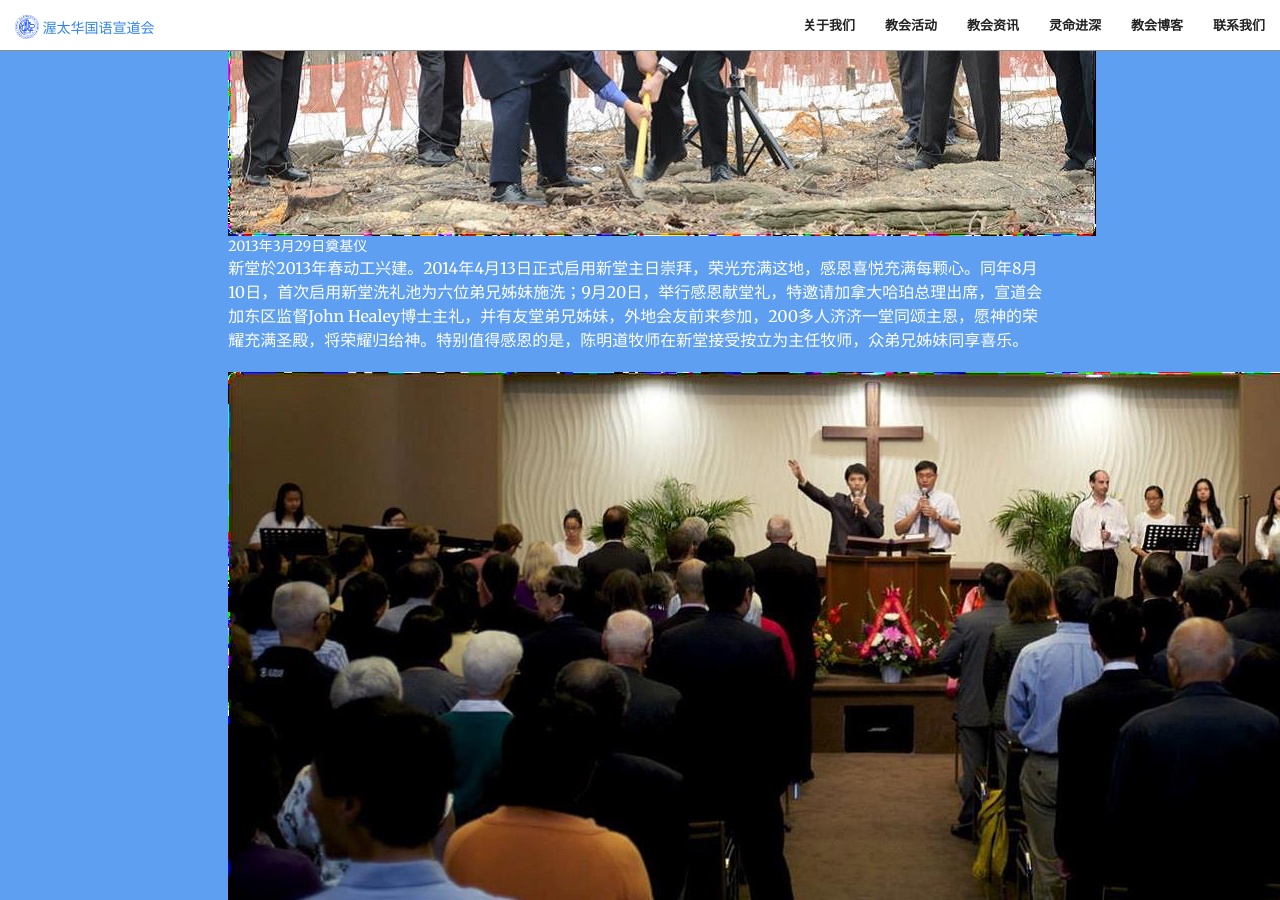
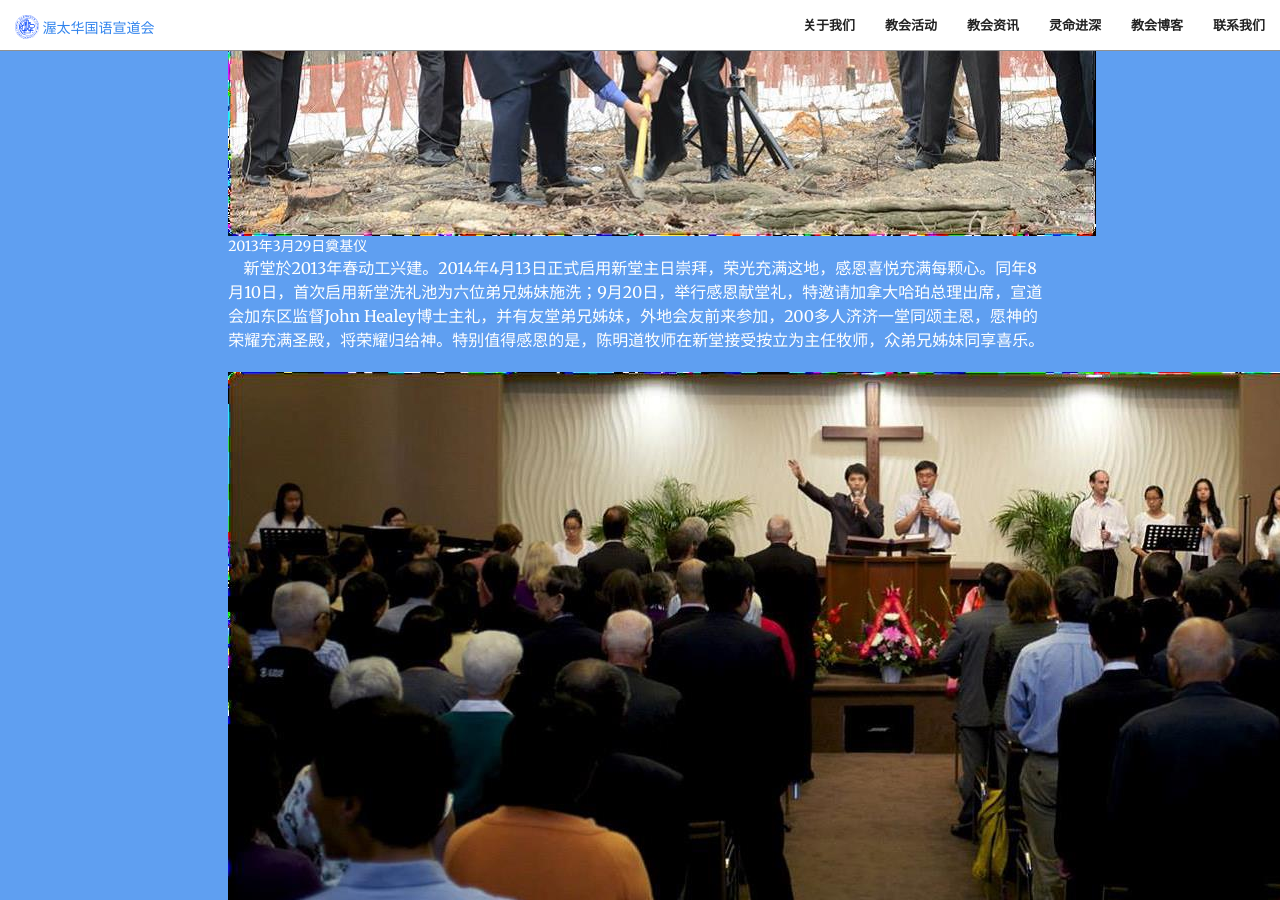
Before and after one commit to JonasYow/ottawaomac, a Jekyll site: the page built from history.md, in a window 1280 px wide and 900 px high, scrolled down 5865 px. Built offline with Jekyll 4.4.1, drawn with Linux system fonts in a browser that asks for light colours.

Commit message:
Add space between images and words

```diff
--- a/history.md
+++ b/history.md
@@ -1,56 +1,57 @@
 ---
 title: 我们的历史
 layout: post
-image: OMAC_sketch_2.jpg
 ---
 
 ## 一 胚胎初成 （1995 – 1998）
 
 渥太华国语宣道会成立于1995年9月10日。首任主任牧师张福成牧师于母会渥太华华人宣道会开始国语事工，1995年正式设立新堂渥太华国语宣道会。
-
-
+&nbsp;
+&nbsp;
 {% include image_history.html url='/img/history/h1.jpg' description="1995年9月国宣在圣公会第一次主日崇拜" %}
 
 
 ## 二 初步成长 （1998 – 2000）
 
 1998年简国庆牧师兼任宣道会顾问牧师，义务至国宣讲道主持圣餐。
-
+&nbsp;
+&nbsp;
 {% include image_history.html url='/img/history/h2.jpg' description='简国庆牧师（顾问牧师）及会友' %}
 
 ## 三 健壮成长  （2001 – 2014）
 
 2001-2004年黄沐明牧师担任主任牧师。教会小组迅速增长，学生事工兴旺，教会祷告会人数，主日学人数大大增加。
-
-
+&nbsp;
+&nbsp;
 {% include image_history.html url='/img/history/h3.jpg' description='黄沐明牧师（主任牧师）及师母' %}
 
 
 2004 – 2006年谢逸牧师担任主任牧师。教会大力扩展校园事工、东区福音事工、英语事工和建堂事工。谢牧师现任恒爱堂主任牧师。
-
-
+&nbsp;
+&nbsp;
 {% include image_history.html url='/img/history/h4.jpg' description='谢逸牧师（主任牧师）' %}
 
 
 2008年陈明道牧师正式在国语宣道会牧会至今。陈牧师原在国语宣道会洗受信主, 2003年受神呼召献身，进神学院学习毕业后回到母会服事。
-
-
+&nbsp;
+&nbsp;
 {% include image_history.html url='/img/history/h5.jpg' description='陈明道牧师（主任牧师）师母' %}
 
 
 2009-2014年随着儿童人数增长，装备家长和培训儿童主日学老师为国宣事工当务之急。林有基传道夫妇加入事奉行列，林传道担任英文堂讲员，致力于儿童事工，并协助教会训练儿童主日学师资。
-
-
+&nbsp;
+&nbsp;
 {% include image_history.html url='/img/history/h6.jpg' description='林有基牧师（英语及儿童事工牧师）师母与青少年' %}
 
 
 2009年国宣与东门宣道会开始进行英语青年联合事工。东门宣道会Chris牧师参与并负责带领青年团契并担任国宣英语堂崇拜讲员直至2014年。
-
-
+&nbsp;
+&nbsp;
 {% include image_history.html url='/img/history/h7.jpg' description='Chris Bebbington（英语青年牧师）与家人' %}
 
 
 ## 四 建造家园 （2013 - 2014）
+
 
 2007年东门宣道会主任牧师Pastor Bill Buitenwerf提出建立国际小区宣道会（International Community of Alliance Churches）的异象(当时东门宣道会已有菲律宾语主日崇拜、阿拉伯语及西班牙语的祷告会)，主动提供免费土地给予渥太华国语宣道会建堂。
 
@@ -59,7 +60,8 @@
 
 {% include image_history.html url='/img/history/h8.jpg' description='2013年3月29日奠基仪' %}
 
-
+&nbsp;
+&nbsp;
 新堂於2013年春动工兴建。2014年4月13日正式启用新堂主日崇拜，荣光充满这地，感恩喜悦充满每颗心。同年8月10日，首次启用新堂洗礼池为六位弟兄姊妹施洗；9月20日，举行感恩献堂礼，特邀请加拿大哈珀总理出席，宣道会加东区监督John Healey博士主礼，并有友堂弟兄姊妹，外地会友前来参加，200多人济济一堂同颂主恩，愿神的荣耀充满圣殿，将荣耀归给神。特别值得感恩的是，陈明道牧师在新堂接受按立为主任牧师，众弟兄姊妹同享喜乐。
 
 
```
